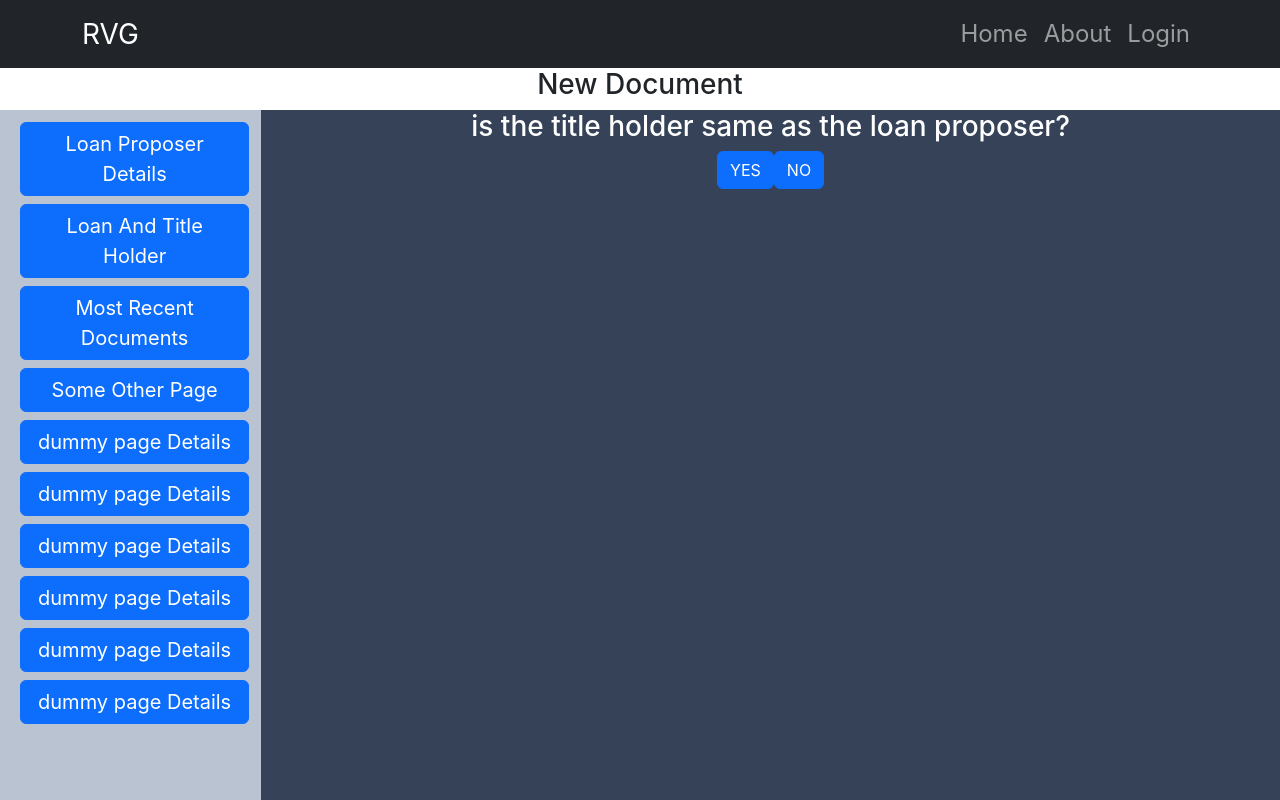
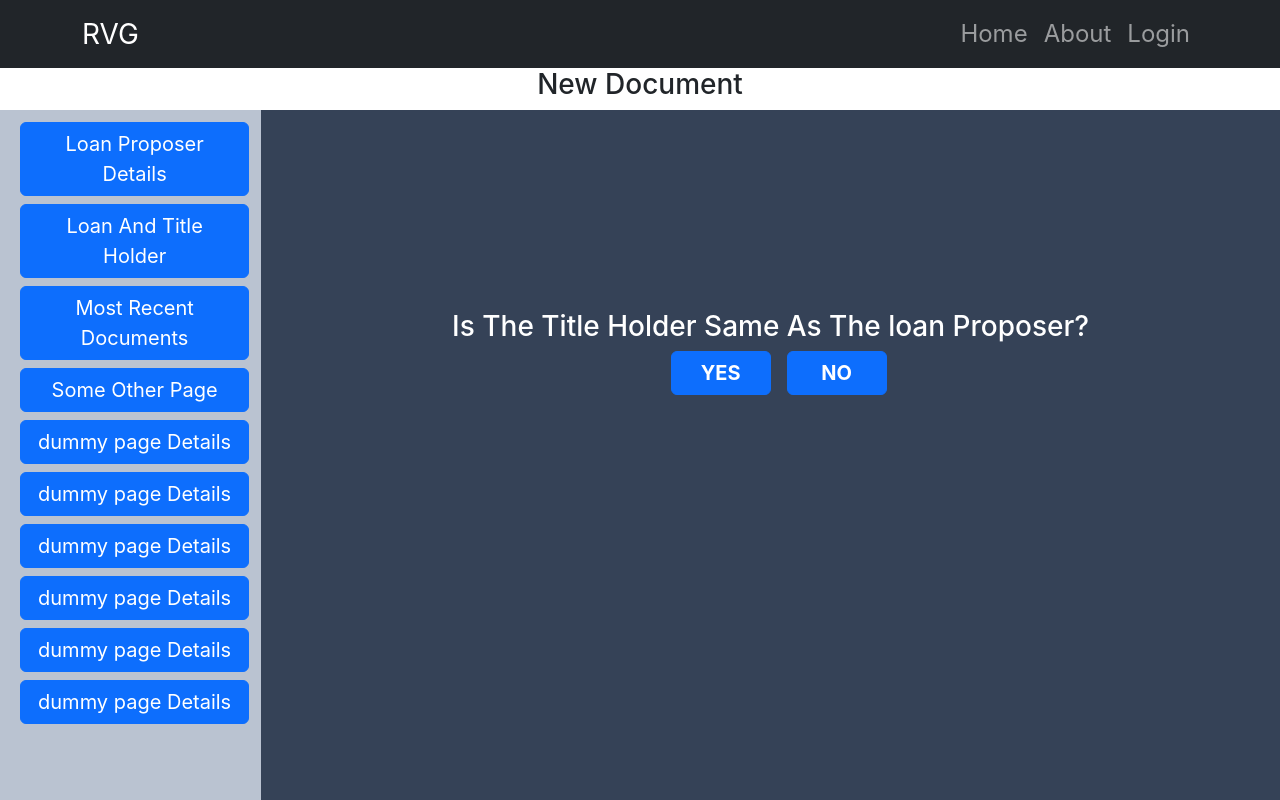
Before and after one commit to plrtechnologies/legalops-web, a React (Create React App) app: page /CreateDocument in a window 1280 px wide. Both pictures are taken after a click on the button "Loan And Title Holder". Shown: the top 800 px of the page. Built offline with nearby package versions, Linux system fonts and the light colour scheme.

Commit message:
font sizes changed

```diff
--- a/src/pagecomponents/LoanProposerAndTitleHolder.js
+++ b/src/pagecomponents/LoanProposerAndTitleHolder.js
@@ -7,15 +7,15 @@ const LoanProposerAndTitleHolder =({onOptionSelect})=>{
 const navigate = useNavigate(); // Initialize the navigate function
 
     return(
-        <div className="d-flex flex-column justify-content-center align-items-center" style={{marginTop:"0px"}} >
-           <h3>is the title holder
-           same as the loan proposer?
+        <div className="d-flex flex-column justify-content-center align-items-center" style={{marginTop:"200px"}} >
+           <h3>Is The Title Holder
+           Same As The loan Proposer?
            </h3>
            <div className="d-flex justify-content-center">
              {/* YES button navigates to a specific page */}
             {/* <Button onClick={() => navigate('/MostRecentDocuments')}> YES</Button> */}
-            <Button   onClick={() => onOptionSelect("YES")}>YES</Button>
-            <Button> NO</Button>
+            <Button style={{width:"100px" , fontWeight:"bold", fontSize:"20px"}} className="mx-3"  onClick={() => onOptionSelect("YES")}>YES</Button>
+            <Button style={{width:"100px", fontWeight:"bold", fontSize:"20px"}}> NO</Button>
            </div>
         </div>
     )
```
